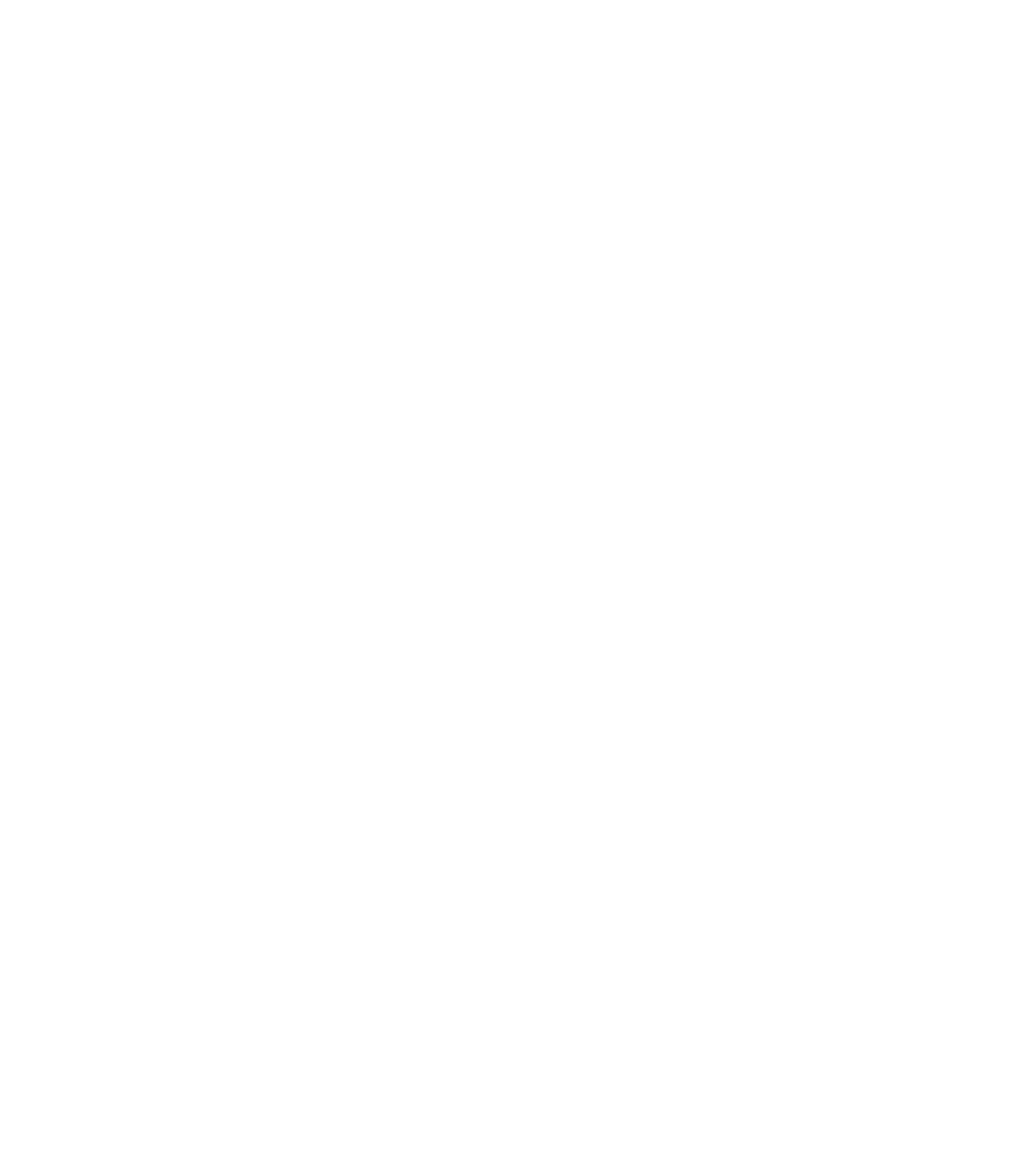
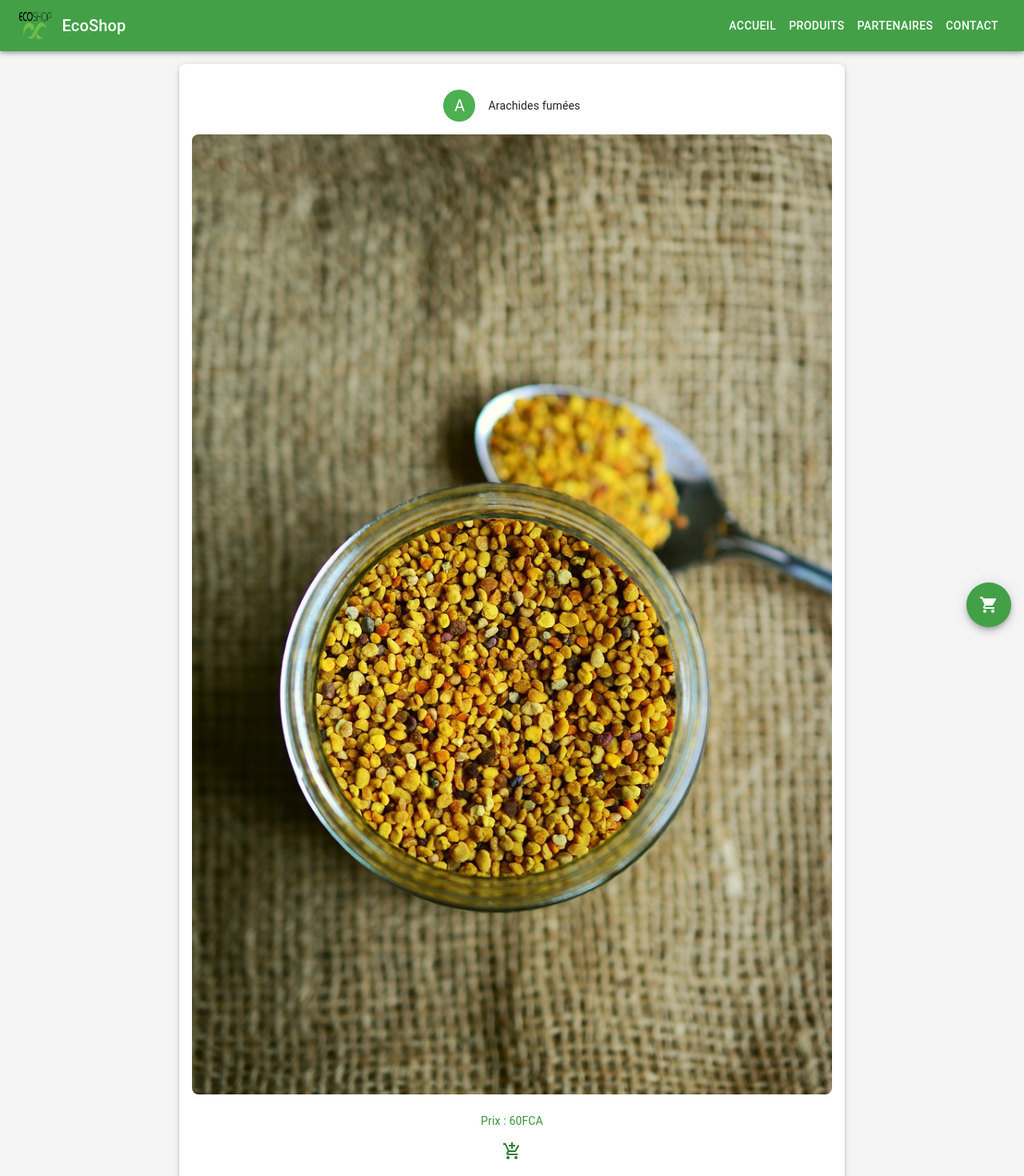
Before and after one commit to touncarameissa/sayna, a React (Create React App) app in the folder ecoshop/: page /product/1 in a window 1280 px wide. Before the commit this address had no page. Shown: the top 1470 px of the page at 80% size. Before the commit the page ends 800 px from the top, so only its background shows below. Built offline with nearby package versions, Linux system fonts and the light colour scheme.

Commit message:
gestion des détails produits

```diff
--- a/ecoshop/src/App.js
+++ b/ecoshop/src/App.js
@@ -5,6 +5,7 @@
 import Header from './components/Header';
 import ProductPage from './components/ProductPage';
 import ShoppingCartPage from './components/ShoppingCartPage';
+import DetailProductPage from './components/DetailProductPage';
 
 function App() {
   return (
@@ -42,6 +43,14 @@
                     </Header>
                 }
             />
+             <Route
+                path="/product/:id"
+                element={
+                    <Header>
+                        <DetailProductPage />
+                    </Header>
+                }
+            />
         </Routes>
     </Router>
 );}
--- /dev/null
+++ b/ecoshop/src/components/DetailProductPage.jsx
@@ -0,0 +1,101 @@
+import React, { useState } from 'react';
+import { useParams } from 'react-router-dom';
+import UseFetch from '../services/UseFetch';
+import {  Typography, Grid, Paper } from "@mui/material";
+import CardActions from '@mui/material/CardActions';
+import IconButton from '@mui/material/IconButton';
+import AddShoppingCartIcon from '@mui/icons-material/AddShoppingCart';
+import { green, grey } from "@mui/material/colors";
+import { useDispatch, useSelector } from 'react-redux';
+import DisplayMessage from './DisplayMessage';
+import { addItemToCart } from './CartSlice';
+import CardHeader from '@mui/material/CardHeader';
+import Avatar from '@mui/material/Avatar';
+
+const DetailProductPage = () => {
+  const { id } = useParams(); // Récupère l'ID du produit depuis l'URL
+  const productsData=UseFetch("/datas/products.json")
+  const product = productsData.find(product => product.id === parseInt(id)); // Trouve le produit par ID
+  const dispatch = useDispatch();
+  const cartItems = useSelector((state) => state.cart.cartItems);
+  const [showSnackbar, setShowSnackbar] = useState(false);
+  const handleAddToCart = (product) => {
+    dispatch(addItemToCart(product));
+        setShowSnackbar(true)
+  };
+  const handleCloseSnackbar = () => {
+    setShowSnackbar(false);
+  }
+
+  if (!product) {
+    return <div>Produit non trouvé</div>; // Message si le produit n'existe pas
+  }
+
+  return (
+
+     <Grid
+      container
+      justifyContent="center"
+      alignItems="center"
+      sx={{ minHeight: "100vh", backgroundColor: grey[100] }}
+    >
+        <Grid item xs={12} sm={6} md={8} >
+            <DisplayMessage
+                message="Produit ajouté au panier !"
+                type="success"
+                duration="6000"
+                open={showSnackbar}
+                onClose={handleCloseSnackbar}
+            />
+            <Paper
+                elevation={3}
+                sx={{
+                padding: 2,
+                borderRadius: 2,
+                textAlign: "center",
+                display: "flex",
+                flexDirection: "column",
+                alignItems: "center",
+                height: "100%",
+            }}>
+                <CardHeader
+                  avatar={
+                    <Avatar sx={{ bgcolor: green[500] }} aria-label="recipe">
+                      {product.name[0].toUpperCase()}
+                    </Avatar>
+                  }
+                  title={product.name}
+                />
+                <img
+                    src={product.image}
+                    alt={product.name}
+                    style={{
+                    width: "100%",
+                    height: "100%",
+                    objectFit: "cover",
+                    borderRadius: "8px",
+                    marginBottom: "15px",
+                }}/>
+                <Typography variant="body2" sx={{ color: green[700], marginTop: 1 }}>
+                    Prix : {product.price}FCA
+                </Typography>
+                <CardActions disableSpacing>
+                    <IconButton title="Ajouter au panier"
+                        aria-label="add to favorites"
+                        color='success'
+                        onClick={() => handleAddToCart(product)}
+                        disabled={cartItems.some((itemm) => itemm.id === product.id)}>
+                        <AddShoppingCartIcon />
+                    </IconButton>
+                </CardActions>
+                <Typography variant="body2" sx={{ color: grey[700], marginTop: 1 }}>
+                    {product.description}
+                </Typography>
+            </Paper>
+        </Grid>
+    </Grid>
+
+  );
+};
+
+export default DetailProductPage;
--- a/ecoshop/src/components/Header.jsx
+++ b/ecoshop/src/components/Header.jsx
@@ -43,7 +43,7 @@
         <Box sx={{ backgroundColor: grey[100], minHeight: "100vh", position: "relative" }}>
             <AppBar position="fixed" sx={{ backgroundColor: green[600] }}>
                 <Toolbar>
-                    <img src='logo/logos.png' alt="Logo" width={40} height={34} /> &nbsp;&nbsp;&nbsp;
+                    <img src='/logo/logos.png' alt="Logo" width={40} height={34} /> &nbsp;&nbsp;&nbsp;
                     <Typography variant="h6" component="div" sx={{ flexGrow: 1 }}>
                         EcoShop
                     </Typography>
@@ -97,7 +97,7 @@
             </Box>
 
             <Box sx={{ backgroundColor: green[600], color: "white", padding: 2, textAlign: "center" }}>
-                <Typography variant="body2">&copy; 2024 EcoShop - Tous droits réservés</Typography> &nbsp;&nbsp;&nbsp; <img src='logo/logos.png' alt="Logo" width={40} height={34} />
+                <Typography variant="body2">&copy; 2024 EcoShop - Tous droits réservés</Typography> &nbsp;&nbsp;&nbsp; <img src='/logo/logos.png' alt="Logo" width={40} height={34} />
             </Box>
 
             <Fab
--- a/ecoshop/src/components/HomePage.jsx
+++ b/ecoshop/src/components/HomePage.jsx
@@ -109,8 +109,8 @@
                                 >
                                     <AddShoppingCartIcon />
                                 </IconButton>
-                                <IconButton aria-label="view details" title="En savoir plus">
-                                    <Link to={`/products/${item.id}`} className="detail-link">
+                                <IconButton aria-label="view details" title="Voir détails produit">
+                                    <Link to={`/product/${item.id}`} className="detail-link">
                                     <InfoIcon />
                                     </Link>
                                 </IconButton>
--- a/ecoshop/src/components/ProductPage.jsx
+++ b/ecoshop/src/components/ProductPage.jsx
@@ -152,8 +152,8 @@
                   >
                     <AddShoppingCartIcon />
                   </IconButton>
-                  <IconButton aria-label="view details" title="En savoir plus">
-                    <Link to={`/products/${product.id}`} className="detail-link">
+                  <IconButton aria-label="view details" title="Voir détails produit">
+                    <Link to={`/product/${product.id}`} className="detail-link">
                       <InfoIcon />
                     </Link>
                   </IconButton>
--- a/ecoshop/src/components/ShoppingCartPage.jsx
+++ b/ecoshop/src/components/ShoppingCartPage.jsx
@@ -8,6 +8,12 @@
 import AddIcon from '@mui/icons-material/Add';
 import RemoveIcon from '@mui/icons-material/Remove';
 import DisplayMessage from './DisplayMessage';
+import { Link } from 'react-router-dom';
+import InfoIcon from '@mui/icons-material/Info';
+import { green,grey } from "@mui/material/colors";
+
+
+
 
 const ShoppingCartPage = () => {
   const dispatch = useDispatch();
@@ -98,8 +104,8 @@
             {filteredCartItems.slice(page * rowsPerPage, page * rowsPerPage + rowsPerPage).map((item) => (
               <TableRow key={item.id}>
                 <TableCell>{item.name}</TableCell>
-                <TableCell>
-                  <img src={item.image} alt={item.name} style={{ width: 50, height: 50, objectFit: 'cover',borderRadius:18 }} />
+                <TableCell component={Link} to={`/product/${item.id}`}>
+                  <img title='Voir détails produit' src={item.image} alt={item.name} style={{ width: 50, height: 50, objectFit: 'cover',borderRadius:18 }} />
                 </TableCell>
                 <TableCell align="center">{item.price} CFA</TableCell>
                 <TableCell align="center">
@@ -112,10 +118,16 @@
                   </IconButton>
                 </TableCell>
                 <TableCell align="center">
-                  <IconButton onClick={() => handleRemoveItem(item.id)} color="primary">
-                    <DeleteIcon />
-                  </IconButton>
+                  <Box display="flex" justifyContent="center" alignItems="center">
+                    <IconButton aria-label="view details" title="Voir détails produit" color='primary' component={Link} to={`/product/${item.id}`}>
+                      <InfoIcon />
+                    </IconButton>
+                    <IconButton onClick={() => handleRemoveItem(item.id)} title='Supprimer produit' color="error">
+                      <DeleteIcon />
+                    </IconButton>
+                  </Box>
                 </TableCell>
+
               </TableRow>
             ))}
           </TableBody>
@@ -134,8 +146,7 @@
         <Typography  variant="h6">Montant total : {totalAmount} CFA</Typography>
         <IconButton
           onClick={handleClearCart}
-          color="primary"
-          sx={{ backgroundColor: '#28a745', color: '#fff', borderRadius: '5px', padding: '5px 10px' }}
+                    sx={{ backgroundColor: green[700], borderRadius: '5px',color:grey[300], padding: '5px 10px' }}
         >
           Vider le panier
         </IconButton>
```
